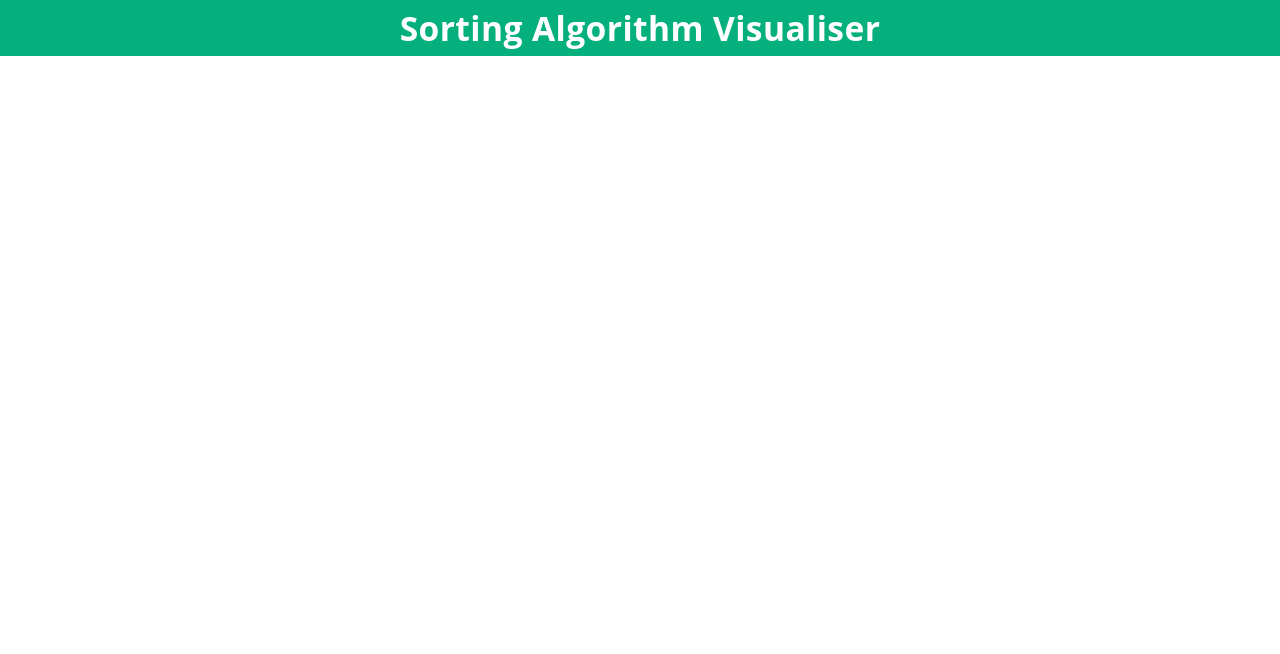
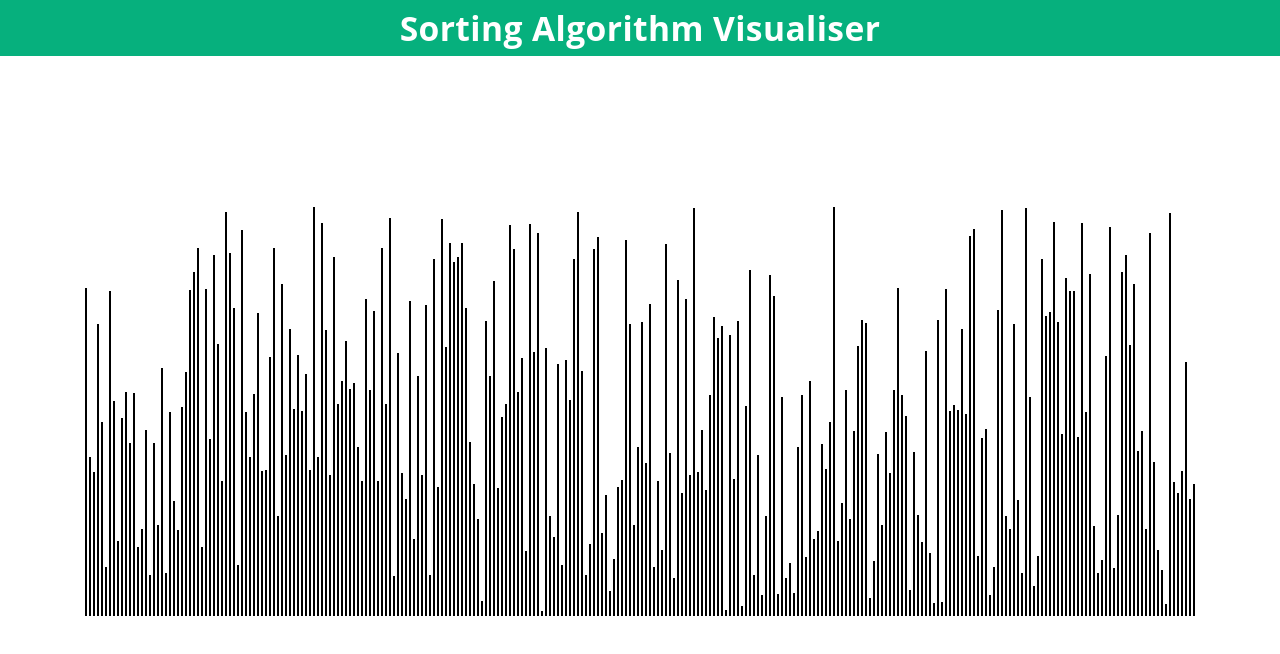
Before and after one commit to conorjmcnamara/sorting-visualiser, a React (Create React App) app: page / in a window 1280 px wide. Shown: the top 654 px of the page. Built offline with nearby package versions, Linux system fonts and the light colour scheme.

Commit message:
Create arrays on component mount or window resize

```diff
--- a/src/App.js
+++ b/src/App.js
@@ -1,5 +1,6 @@
 import React from 'react';
 import './App.css';
+import SortingVisualiser from './sortingVisualiser/sortingVisualiser.jsx';
 
 function App() {
   return (
@@ -7,6 +8,7 @@ function App() {
       <header>
         <h1 className="title">Sorting Algorithm Visualiser</h1>
       </header>
+      <SortingVisualiser></SortingVisualiser>
     </div>
   );
 }
--- /dev/null
+++ b/src/sortingVisualiser/sortingVisualiser.css
@@ -0,0 +1,17 @@
+.array-container {
+    position: absolute;
+    bottom: 22.5vh;
+    left: 50px;
+    right: 50px;
+    margin: 0;
+    padding: 0;
+}
+
+.array-bar {
+    background-color: black;
+    width: 2px;
+    display: inline-block;
+    margin-left: 1px;
+    margin-right: 1px;
+    padding: 0;
+}
--- /dev/null
+++ b/src/sortingVisualiser/sortingVisualiser.jsx
@@ -0,0 +1,57 @@
+import React from 'react';
+import './sortingVisualiser.css';
+
+export default class SortingVisualiser extends React.Component {
+    constructor(props) {
+        super(props);
+        this.state = {
+            arrayBars: []
+        }
+    }
+
+    // reset array on initial page loading and window resizing
+    componentDidMount() {
+        this.resetArray();
+        window.addEventListener("resize", this.resetArray.bind(this));
+    }
+
+    componentWillUnmount() {
+        window.removeEventListener("resize", this.resetArray.bind(this));
+    }
+
+    resetArray() {
+        const array = [];
+
+        // find number of bars based on window width
+        const width = window.innerWidth;
+        const container = width - 100;
+        const barNum = container / 4.25;
+
+        // find maximum bar height based on window height
+        const height = window.innerHeight;
+        const maxBarHeight = height - 390;
+
+        for(let i = 0; i < barNum; i++) {
+            array.push(randomInteger(5, maxBarHeight));
+        }
+
+        this.setState(() => {
+            return{arrayBars: array};
+        })
+    }
+
+    render() {
+        const array = this.state.arrayBars;
+        return (
+            <div className="array-container"> {
+                array.map((value, idx) => (
+                    <div className='array-bar' key={idx} style={{height: `${value}px`}}></div>
+                ))}
+            </div>
+        );
+    }
+}
+
+function randomInteger(min, max) {
+    return Math.floor(Math.random()*(max - min + 1) + min)
+}
```
